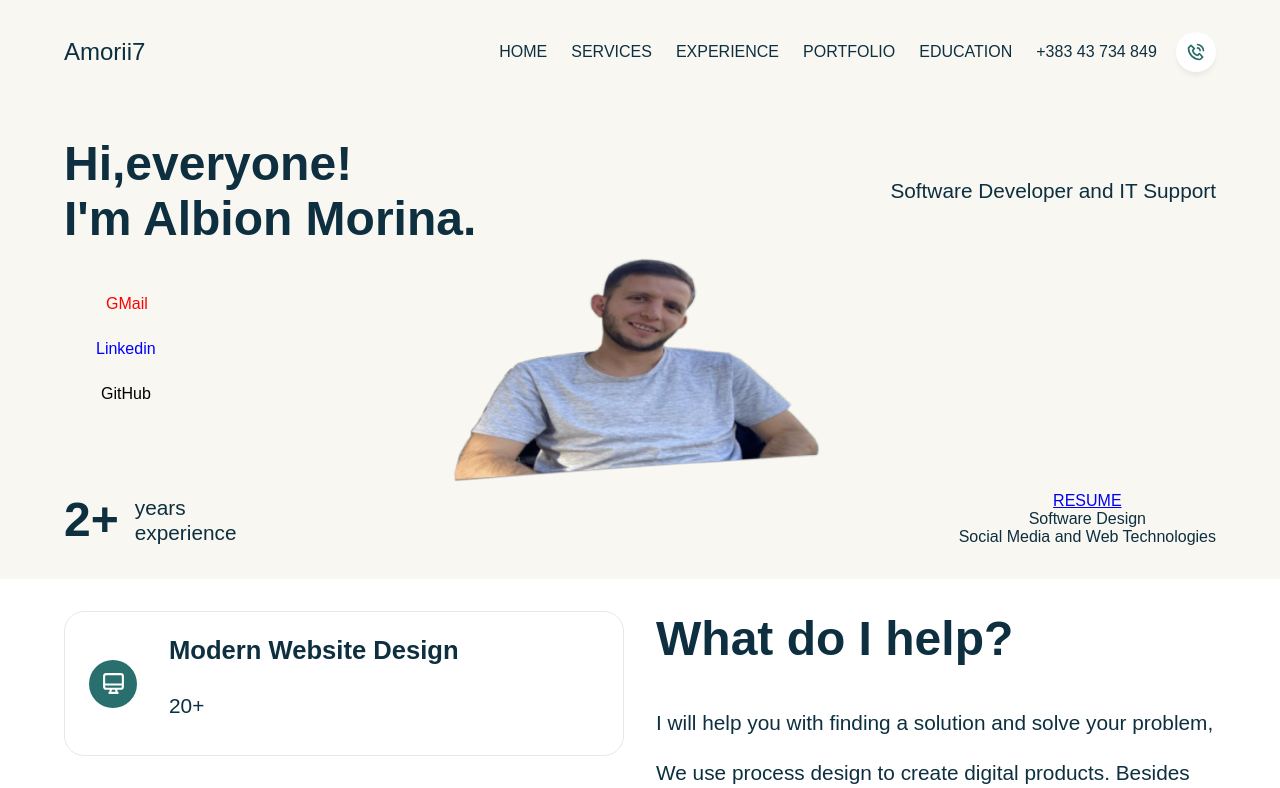
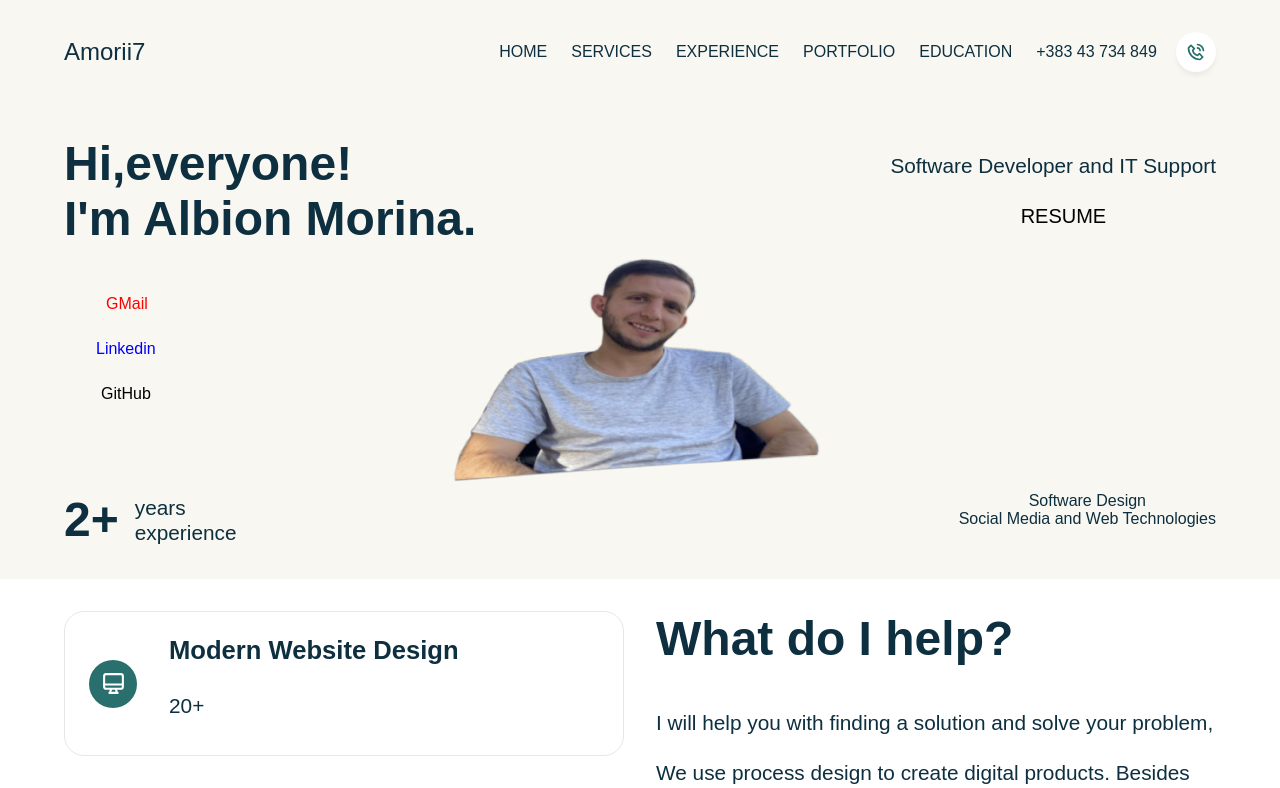
Before and after one commit to Albion007/personal_portfolio, a React (Vite) app: page / in a window 1280 px wide. Shown: the top 788 px of the page. Built offline with nearby package versions, Linux system fonts and the light colour scheme; a web font is replaced by a local one.

Commit message:
download button added

```diff
--- a/src/components/Hero/Hero.jsx
+++ b/src/components/Hero/Hero.jsx
@@ -20,8 +20,10 @@ const Hero = () => {
             <br />
             I'm Albion Morina.
           </motion.span>
-          <motion.span className="secondaryText"variants={fadeIn("left", "tween", 0.4, 1)}>
-            Software Developer and IT Support{" "}
+          <motion.span className="secondaryText" variants={fadeIn("left", "tween", 0.4, 1)}>
+            Software Developer and IT Support
+            <br></br>
+            <a href={resume} download className={css.resume}>RESUME</a>
           </motion.span>
         </div>
 
@@ -55,7 +57,6 @@ const Hero = () => {
           </motion.div>
 
           <motion.div variants={fadeIn("left", "tween", 0.5, 1)} className={css.certificate}>
-            <a href={resume} download>RESUME</a>
             <span>Software Design</span>
             <span>Social Media and Web Technologies</span>
           </motion.div>
--- a/src/components/Hero/Hero.module.scss
+++ b/src/components/Hero/Hero.module.scss
@@ -19,7 +19,6 @@
             justify-content: space-between;
             flex-wrap: wrap;
         }
-
 
         .lowerElements {
             @media (max-width: $sm), (max-width: $md) {
@@ -76,6 +75,22 @@
                 margin-bottom: -5px;
             }
         }
+
+        .resume {
+            right: 40%;
+            border: none;
+            padding: 0% 40%;
+            color: black;
+            text-decoration: none;
+            display: inline-block;
+            font-size: 20px;
+            transition-duration: 0.2s;
+        }
+
+                .resume:hover {
+                    background-color: rgb(87, 85, 85);
+                    color: white;
+                }
 
         .email {
             @media (max-width: $sm ) {
```
